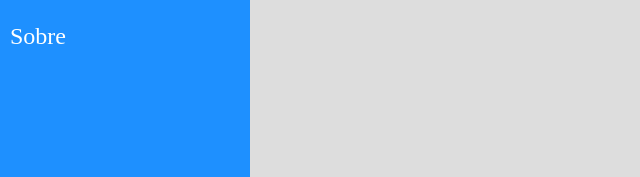
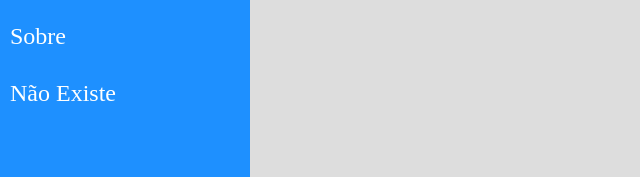
Before and after one commit to silvarafaell/Curso_React_Redux, a React (Create React App) app in the folder navegacao/: page /param/123 in a window 1280 px wide. Shown: the part 174-351 px from the top of the page, without its empty margins (0-640 px from the left). Built offline with nearby package versions, Linux system fonts and the light colour scheme.

Commit message:
Entendendo o parâmetro Exact

```diff
--- a/navegacao/src/components/layout/Context.jsx
+++ b/navegacao/src/components/layout/Context.jsx
@@ -9,7 +9,7 @@ import Param from '../../views/examples/Param'
 const Context = props => (
     <main className="Context">
         <Routes>
-            <Route path="/" caseSensitive={false} element={<Home />} />
+            <Route exact path="/" caseSensitive={false} element={<Home />} />
             <Route path="/about" caseSensitive={false} element={<About />} />
             <Route path="/param/:id" caseSensitive={false} element={<Param />} />
         </Routes>
--- a/navegacao/src/components/layout/Menu.jsx
+++ b/navegacao/src/components/layout/Menu.jsx
@@ -19,6 +19,9 @@ const Menu = props => (
                 <li>
                     <Link to="/about">Sobre</Link>
                 </li>
+                <li>
+                    <Link to="/naoExiste">Não Existe</Link>
+                </li>
             </ul>
         </nav>
     </aside>
```
